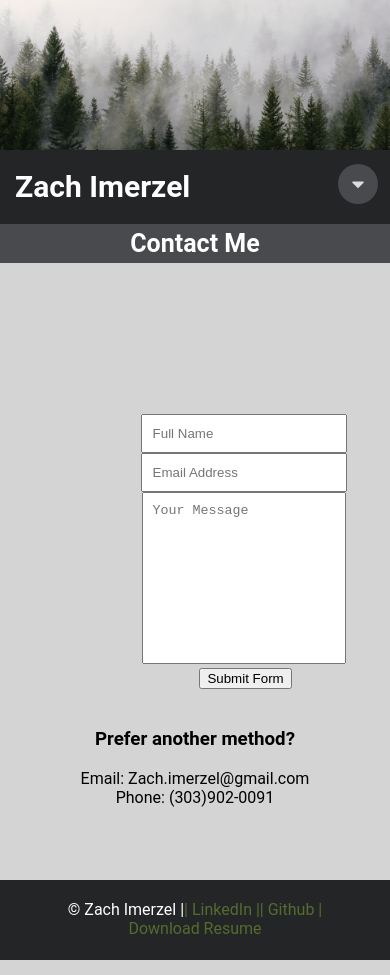
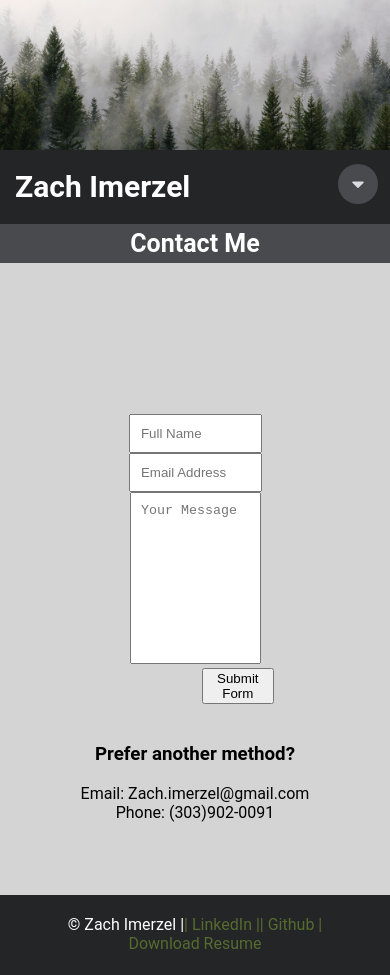
Before and after one commit to Zimerzel/react-app-portfolio, a React (Create React App) app: page /contact in a window 390 px wide. Built offline with nearby package versions, Linux system fonts and the light colour scheme.

Commit message:
fixed form size and text area

```diff
--- a/src/index.css
+++ b/src/index.css
@@ -548,12 +548,7 @@ text-align: center;
   .card {
     width: 300px;
   }
-  .form-group, .form-group-btn{
-    margin-left: -1vw;
-  }
-  .form{
-    width: 260px;
-  }
+
   .resume h3{
     font-size: 3.5vw;
   }
@@ -571,11 +566,6 @@ text-align: center;
   }
 }
 
-@media (min-width: 768px) and (max-width:1024){
-  .form{
-    width: 600px;
-  }
-}
 
 @media only screen and (min-width:1024px){
   footer{
```
